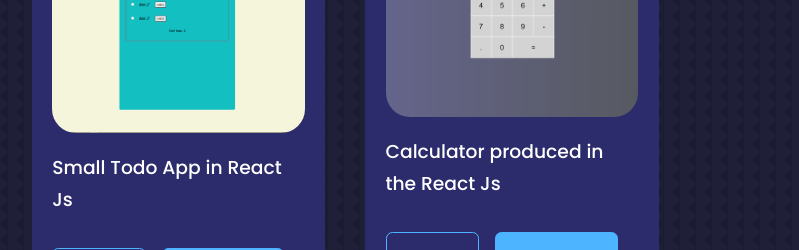
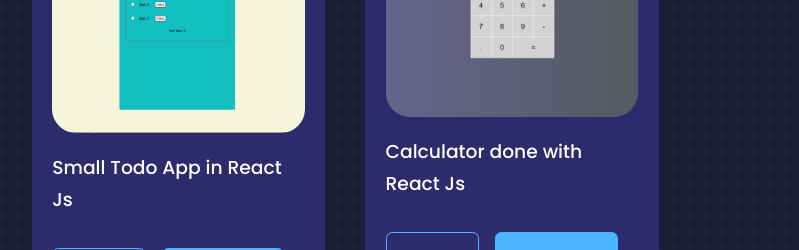
Before and after one commit to piknik1979/tomasz-portfolio, a React (Create React App) app: page / in a window 1280 px wide. Shown: the part 3240-3490 px from the top of the page, without its empty margins (128-927 px from the left). Built offline with nearby package versions, Linux system fonts and the light colour scheme.

Commit message:
avatars added

```diff
--- a/src/components/portfolio/Portfolio.jsx
+++ b/src/components/portfolio/Portfolio.jsx
@@ -20,7 +20,7 @@
   {
     id: 2,
     image: IMG2,
-    title: 'Calculator produced in the React Js',
+    title: 'Calculator done with React Js',
     github: 'https://github.com/piknik1979/react-calc.git',
     demo: 'https://tomasz-react-calc-app.netlify.app/'
   },
```
Also changed, not shown: src/assets/me-about.jpg.
